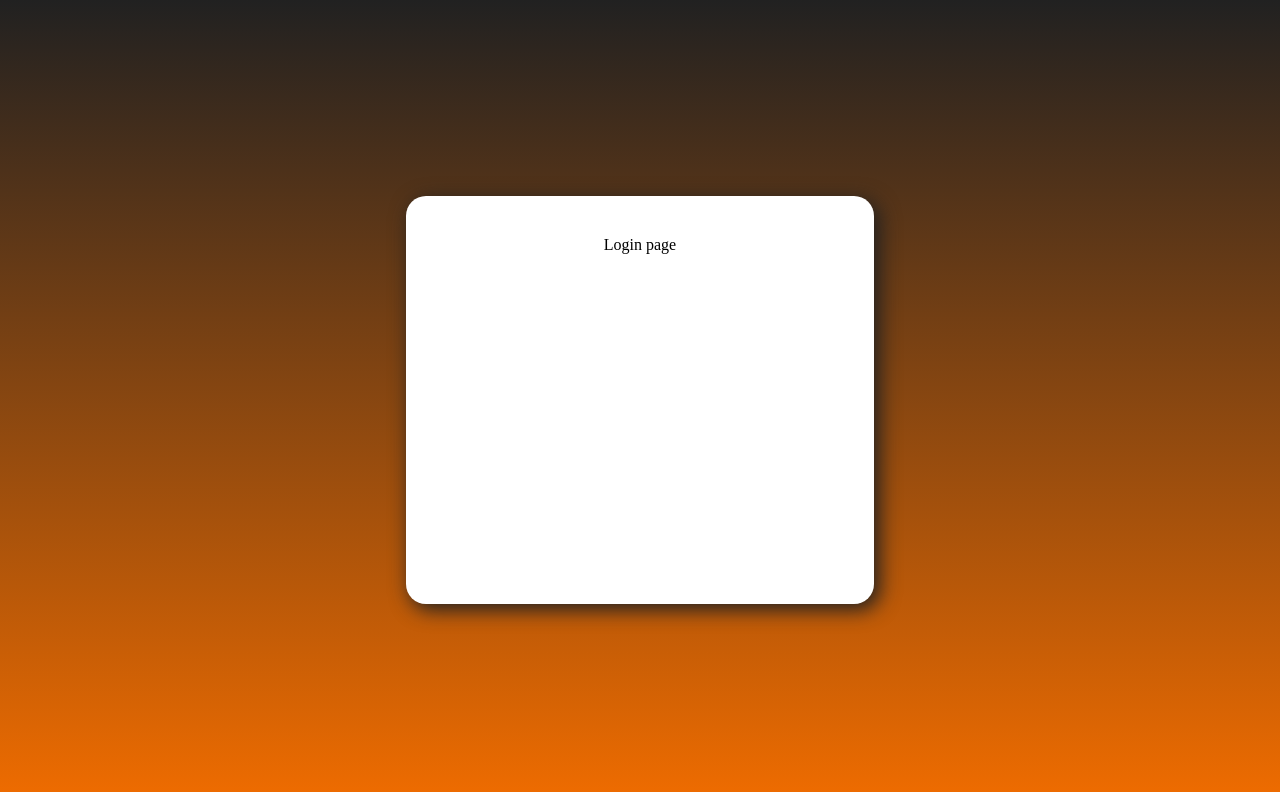
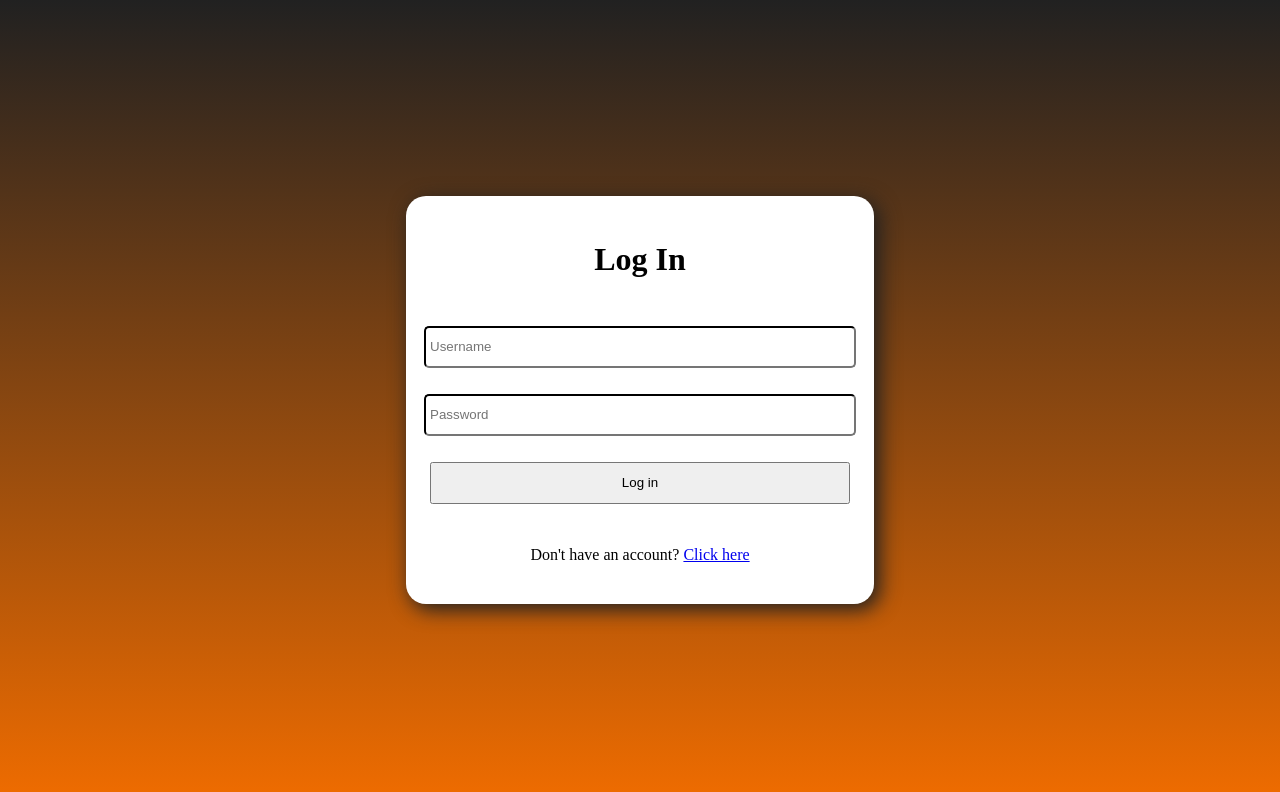
Before and after one commit to ConnorBstill/react-chat-app, a React (Vite) app: page /login in a window 1280 px wide. Shown: the top 792 px of the page. Built offline with nearby package versions, Linux system fonts and the light colour scheme.

Commit message:
Connect auth endpoints to login and register

```diff
--- a/package.json
+++ b/package.json
@@ -12,6 +12,7 @@
     "jotai": "^1.11.0",
     "react": "^18.2.0",
     "react-dom": "^18.2.0",
+    "react-icons": "^4.7.1",
     "react-query": "^3.39.2",
     "react-router-dom": "^6.4.3",
     "sass": "^1.56.1"
--- a/src/ApiServices/ApiInterfaces.ts
+++ b/src/ApiServices/ApiInterfaces.ts
@@ -1,5 +1,5 @@
 export interface Response {
-  data: Message[],
+  data: any,
   error: boolean
 }
 
--- a/src/ApiServices/AuthService.ts
+++ b/src/ApiServices/AuthService.ts
@@ -5,18 +5,15 @@ import { Response, User } from './apiInterfaces'
 
 export const registerUser = async (user: User): Promise<Response> => {
   try {
-    const res = await post(`${API_URL}/register`, user);
-    return res.json();
+    return post(`${API_URL}/register`, user);
+    // return res.json();
   } catch (err: any) {
     return { data: [], error: err }
   }
 }
 
-export const authenticateUser =  async (user: User): Promise<Response> => {
-  try {
-    const res = await post(`${API_URL}/authenticate`, user);
-    return res.json();
-  } catch (err: any) {
-    return { data: [], error: err }
-  }
+export const authenticateUser =  async (user: User): Promise<any> => {
+  // const res = await fetch(`${API_URL}/authenticate`);
+  return post(`${API_URL}/authenticate`, user);
+    // return res.json();
 }
--- /dev/null
+++ b/src/ApiServices/CookieService.ts
@@ -0,0 +1,3 @@
+export const setJwtCookie = (token: string): void => {
+  document.cookie = `user_jwt=${token}; Secure`;
+}
--- a/src/ApiServices/HttpService.ts
+++ b/src/ApiServices/HttpService.ts
@@ -2,7 +2,8 @@ export const get = async (url: string, headers?: HeadersInit) => {
   try {
     const res = await fetch(url, {
       method: 'GET',
-      headers: { ...headers }
+      headers: { ...headers },
+      credentials: 'include',
     });
 
     return res.json();
@@ -11,11 +12,16 @@ export const get = async (url: string, headers?: HeadersInit) => {
   }
 }
 
-export const post = async (url: string, body?: any, headers?: HeadersInit) => {
+export const post = async (url: string, body?: any, headers?: HeadersInit): Promise<any> => {
   try {
     const res = await fetch(url, {
       method: 'POST',
-      headers: { ...headers },
+      headers: {
+        'Content-Type': 'application/json',
+        // 'credentials' : 'include',
+        ...headers
+      },
+      // credentials: 'include',
       body: JSON.stringify(body)
     });
 
--- a/src/ApiServices/messagesService.ts
+++ b/src/ApiServices/messagesService.ts
@@ -1,11 +1,12 @@
 import { API_URL } from '../environment/environment.dev';
+import { get } from './HttpService'
 
 import { Response } from './apiInterfaces'
 
 export const fetchLastMessages = async (): Promise<Response> => {
   try {
-    const res = await fetch(`${API_URL}/last-messages`);
-    return res.json();
+    return get(`${API_URL}/last-messages`);
+    // return res.json();
   } catch (err: any) {
     return { data: [], error: err }
   }
--- a/src/components/common/Button.tsx
+++ b/src/components/common/Button.tsx
@@ -4,9 +4,10 @@ interface ButtonProps {
   children: any;
   onClick: any;
   type?: any;
+  loading?: boolean;
 }
 
-export const Button = ({ children, onClick, type }: ButtonProps) => {
+export const Button = ({ children, onClick, type, loading }: ButtonProps) => {
   const buttonStyles = {
     width: '100%',
     height: 42,
@@ -14,6 +15,6 @@ export const Button = ({ children, onClick, type }: ButtonProps) => {
   }
 
   return (
-    <button onClick={() => onClick()} style={buttonStyles} type={type ? type : 'button'}>{children}</button>
+    <button onClick={() => onClick()} style={buttonStyles} type={type ? type : 'button'}>{loading ? 'Loading...' : children}</button>
   );
 }
--- a/src/pages/LoginPage/LoginPage.tsx
+++ b/src/pages/LoginPage/LoginPage.tsx
@@ -1,11 +1,47 @@
-import React from 'react';
+import React, { useState } from 'react';
+import { Link } from 'react-router-dom';
+import { useQuery } from 'react-query';
+
 import AuthFormContainer from '../../components/AuthFormContainer';
+import { Input, Button } from '../../components/common';
+
+import { authenticateUser } from '../../ApiServices/AuthService';
+
+import { InputChangeEvent } from '../../types/interfaces';
 
 const LoginScreen = () => {
+  const [loginForm, setLoginForm] = useState({
+    username: '',
+    password: '',
+  });
+  const { data, refetch, isRefetching } = useQuery(['authentication', loginForm], () => authenticateUser(loginForm), {
+    enabled: false,
+    refetchOnWindowFocus: false
+  })
+
+  const handleFormChange = (event: InputChangeEvent) => {
+    const { name, value } = event.target;
+
+    setLoginForm((prevForm: any) => {
+     return { ...prevForm, [name]: value }
+    });
+  }
+
+  const handleLoginClick = async () => {
+    console.log(isRefetching)
+    const { data: loginResponse } = await refetch();
+    console.log(loginResponse);
+  }
 
   return (
     <AuthFormContainer>
-      <p>Login page</p>
+      <h1 className=''>Log In</h1>
+
+      <Input onChange={(event: InputChangeEvent) => handleFormChange(event)} name='username' placeholder='Username' />
+      <Input onChange={(event: InputChangeEvent) => handleFormChange(event)} type='password' name='password' placeholder='Password' />
+      <Button onClick={() => handleLoginClick()} loading={isRefetching}>Log in</Button>
+
+      <p>Don't have an account? <Link to='/'>Click here</Link></p>
     </AuthFormContainer>
   )
 }
--- a/src/pages/RegisterPage/RegisterPage.tsx
+++ b/src/pages/RegisterPage/RegisterPage.tsx
@@ -1,18 +1,19 @@
+// Libraries
 import React, { useState, useRef } from 'react';
 import { Link, useNavigate } from "react-router-dom";
+import { useQuery } from 'react-query';
 
+// Components
 import AuthFormContainer from '../../components/AuthFormContainer';
 import { Input, Button } from '../../components/common';
 
-import { ChangeEvent } from '../../types/interfaces';
+// Services
+import { registerUser } from '../../ApiServices/AuthService';
+import { setJwtCookie } from '../../ApiServices/CookieService';
 
+// Misc
+import { InputChangeEvent } from '../../types/interfaces';
 import './RegisterPage.scss';
-
-// interface State {
-//   username: '',
-//     password: '',
-//     confirmPassword: ''
-// }
 
 const RegisterScreen = () => {
   const [registerForm, setRegisterForm] = useState({
@@ -20,18 +21,27 @@ const RegisterScreen = () => {
     password: '',
     confirmPassword: ''
   });
-  const { password, confirmPassword } = registerForm;
-  const passwordMatchMsg = password !== confirmPassword ? 'Passwords must match' : '';
+  const { username, password, confirmPassword } = registerForm;
+
+  const { refetch, isRefetching } = useQuery(['authentication', registerForm], () => registerUser({ username, password }), {
+    enabled: false,
+    refetchOnWindowFocus: false
+  });
   const navigate = useNavigate();
 
-  const handleRegisterClick = () => {
-    navigate('/messages');
+  const passwordMatchMsg = password !== confirmPassword ? 'Passwords must match' : '';
+
+  const handleRegisterClick = async () => {
+    const { data: registerResponse } = await refetch();
+    console.log('registerResponse', registerResponse)
+    if (registerResponse?.data && !registerResponse?.error) {
+      setJwtCookie(registerResponse.data)
+      navigate('/messages');
+    }
   }
 
-
-  const handleFormChange = (event: ChangeEvent) => {
+  const handleFormChange = (event: InputChangeEvent) => {
     const { name, value } = event.target;
-    console.log(name, value, event)
 
     setRegisterForm((prevForm: any) => {
      return { ...prevForm, [name]: value }
@@ -42,11 +52,11 @@ const RegisterScreen = () => {
     <AuthFormContainer>
       <h1 className=''>Register</h1>
 
-      <Input onChange={(event: ChangeEvent) => handleFormChange(event)} name='username' placeholder='Username' />
-      <Input onChange={(event: ChangeEvent) => handleFormChange(event)} type='password' name='password' placeholder='Password' />
-      <Input onChange={(event: ChangeEvent) => handleFormChange(event)} type='password' name='confirmPassword' placeholder='Confirm password' />
+      <Input onChange={(event: InputChangeEvent) => handleFormChange(event)} name='username' placeholder='Username' />
+      <Input onChange={(event: InputChangeEvent) => handleFormChange(event)} type='password' name='password' placeholder='Password' />
+      <Input onChange={(event: InputChangeEvent) => handleFormChange(event)} type='password' name='confirmPassword' placeholder='Confirm password' />
 
-      <Button onClick={() => handleRegisterClick()} type='button'>Register</Button>
+      <Button onClick={() => handleRegisterClick()} loading={isRefetching} type='button'>Register</Button>
 
       <p className='password-error-text'>{passwordMatchMsg}</p>
       <p>Already have an account? <Link to='/login'>Click here</Link></p>
--- a/src/types/interfaces.ts
+++ b/src/types/interfaces.ts
@@ -1,3 +1,3 @@
 import { ChangeEvent as ChangeEvnt } from 'react';
 
-export type ChangeEvent = ChangeEvnt<HTMLInputElement>;
+export type InputChangeEvent = ChangeEvnt<HTMLInputElement>;
```
Also changed, not shown: 1 other file (tests, documents, lock files or other folders).
